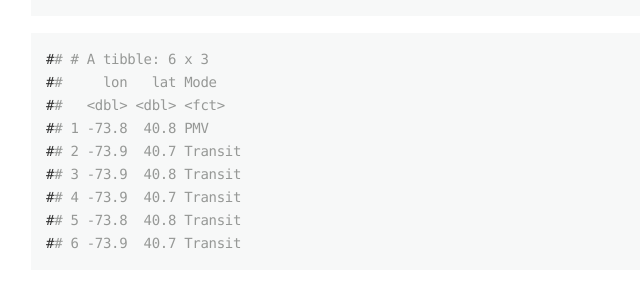
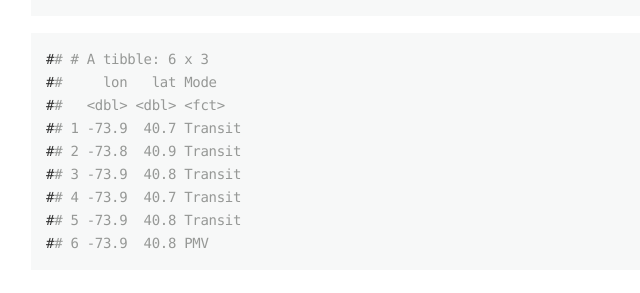
Before and after one commit to sean-connelly/sean-connelly.github.io, a plain HTML site: page 2018/07/04/census-mapping-rmd/index.html in a window 1280 px wide. Shown: the part 5222-5515 px from the top of the page, 234-874 px from the left. Drawn offline with nearby package versions, Linux system fonts and the light colour scheme.

```diff
--- a/2018/07/04/census-mapping-rmd/index.html
+++ b/2018/07/04/census-mapping-rmd/index.html
@@ -396,12 +396,12 @@
 <pre><code>## # A tibble: 6 x 3
 ##     lon   lat Mode
 ##   &lt;dbl&gt; &lt;dbl&gt; &lt;fct&gt;
-## 1 -73.8  40.8 PMV
-## 2 -73.9  40.7 Transit
+## 1 -73.9  40.7 Transit
+## 2 -73.8  40.9 Transit
 ## 3 -73.9  40.8 Transit
 ## 4 -73.9  40.7 Transit
-## 5 -73.8  40.8 Transit
-## 6 -73.9  40.7 Transit</code></pre>
+## 5 -73.9  40.8 Transit
+## 6 -73.9  40.8 PMV</code></pre>
 <p>
 <p>Armed with the dots data frame, we can now plot our map:</p>
 <pre class="r"><code>#=============
```
Also changed, not shown: 2 other files.
